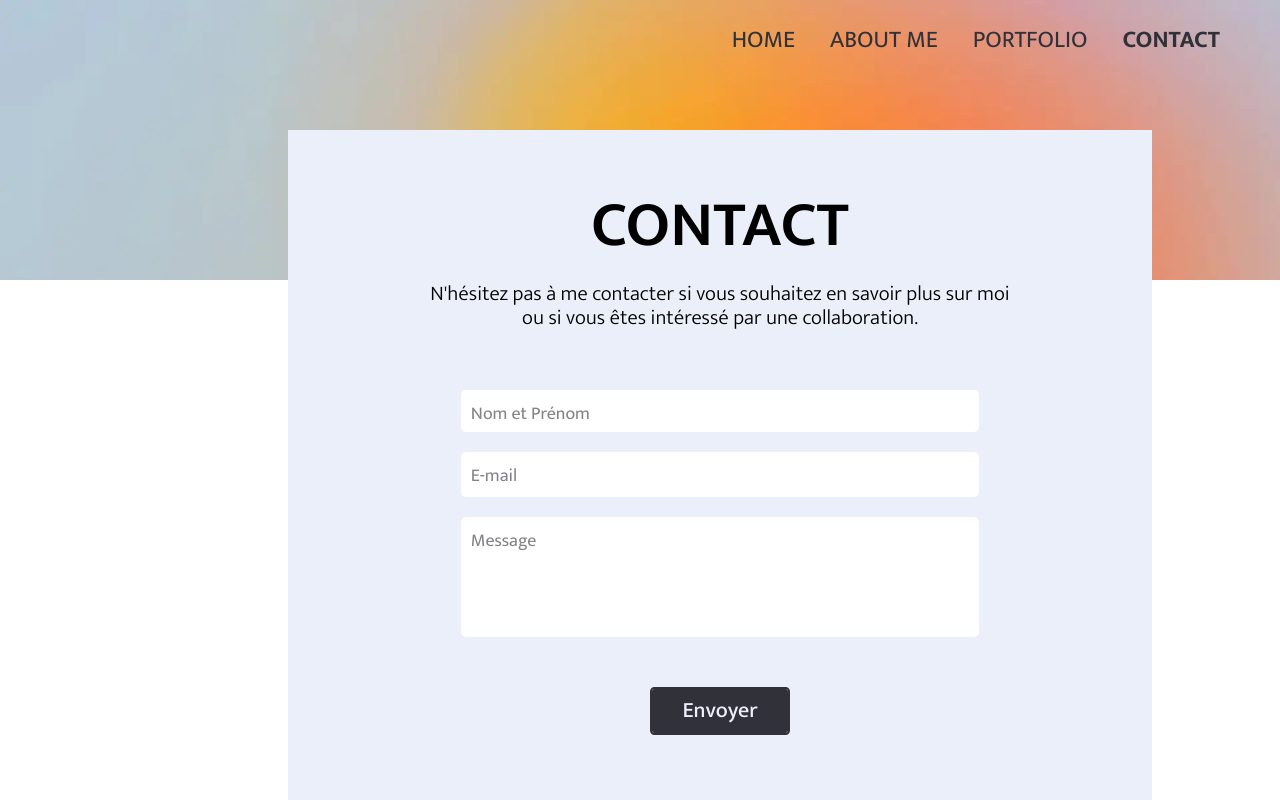
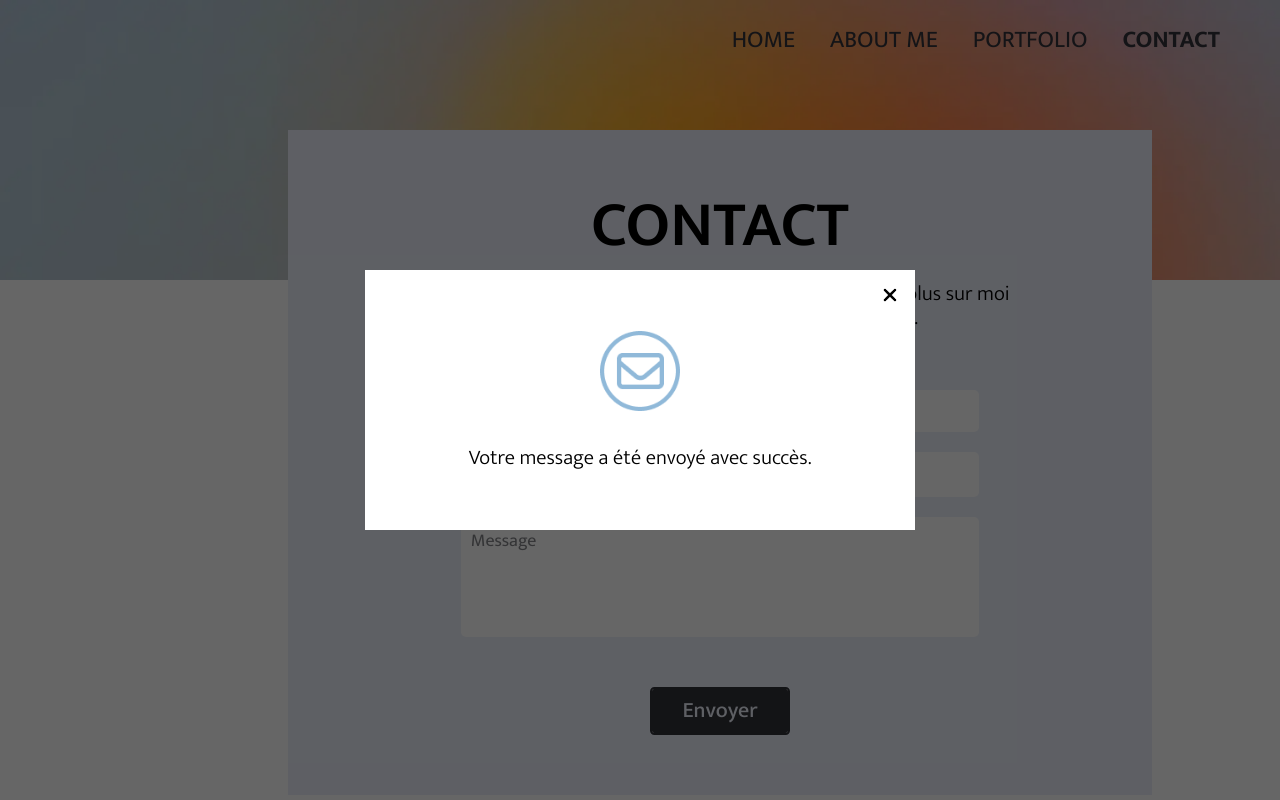
Before and after one commit to yoonju88/Projet12_portfolio, a React (Create React App) app in the folder frontend/: page /contact in a window 1280 px wide. Both pictures are taken after typing "Sample", "name@example.com", "Sample" into the empty fields and a click on the button "Envoyer". Shown: the top 800 px of the page. Built offline with nearby package versions, Linux system fonts and the light colour scheme.

Commit message:
Added style of modal + added setTimeout on this modal to close automatically

```diff
--- a/frontend/src/components/Modal.js
+++ b/frontend/src/components/Modal.js
@@ -1,19 +1,33 @@
 import PropTypes from "prop-types"
 import closeIcon from '../images/icons/close.png'
-
+import React, {useEffect} from 'react'
 
 function Modal ({message, image, alt, onClick}) {
+
     const handleOverlayClick = (e) => {
         if (e.target === e.currentTarget){
             onClick()
-        }
+            }
     }
+    useEffect(() => {
+        const timer = setTimeout (() => {
+            onClick();
+        }, 3000)
+        return () => clearTimeout(timer)
+    }, [onClick])
 
     return (
-        <div className="modal-overlay" onClick={handleOverlayClick}>
+        <div className="modal_overlay" onClick={handleOverlayClick}>
             <div className='modal_container' onClick={e=> e.stopPropagation()}>
-                <img src={closeIcon} alt="close icon" onClick={onClick}/>
-                <p>{message}</p>
+                <span className="modal_close_icon">
+                    <img src={closeIcon} alt="close" onClick={onClick}/>
+                </span>
+                <div className="modal_content">
+                    <span className="modal_icon" >
+                        <img src={image} alt={alt}/>
+                    </span>
+                    <p>{message}</p>
+                </div>
             </div>
         </div>
     )
--- a/frontend/src/pages/contact.css
+++ b/frontend/src/pages/contact.css
@@ -4,7 +4,6 @@
     justify-content: center;
     min-height: 70vh;
 }
-
 .contact_container {
     position:absolute;
     padding: 60px 0px;
@@ -64,3 +63,48 @@
     clip: rect(0, 0, 0, 0);
     border: 0;
 }
+
+.modal_overlay {
+    position: fixed;
+    width: 100%;
+    height: 100%;
+    top: 0px;
+    left: 0px;
+    background: rgba(0,0,0,0.6);
+    display: flex;
+    justify-content: center;
+    align-items: center;
+    z-index: 1000;
+}
+
+.modal_container {
+    padding : 20px 30px;
+    position: relative;
+    overflow: hidden;
+    background: white;
+    width: 550px;
+    height:260px;
+    min-width: 550px;
+    min-height: 260px;
+}
+
+.modal_close_icon {
+    position: absolute;
+    top: 15px;
+    right: 15px;
+    max-width: 20px;
+}
+
+.modal_content {
+    display: flex;
+    flex-direction: column;
+    justify-content: center;
+    align-items: center;
+    height: 100%;
+    gap :15px;
+}
+
+.modal_icon {
+    width : 80px;
+    height :80px;
+}
```
